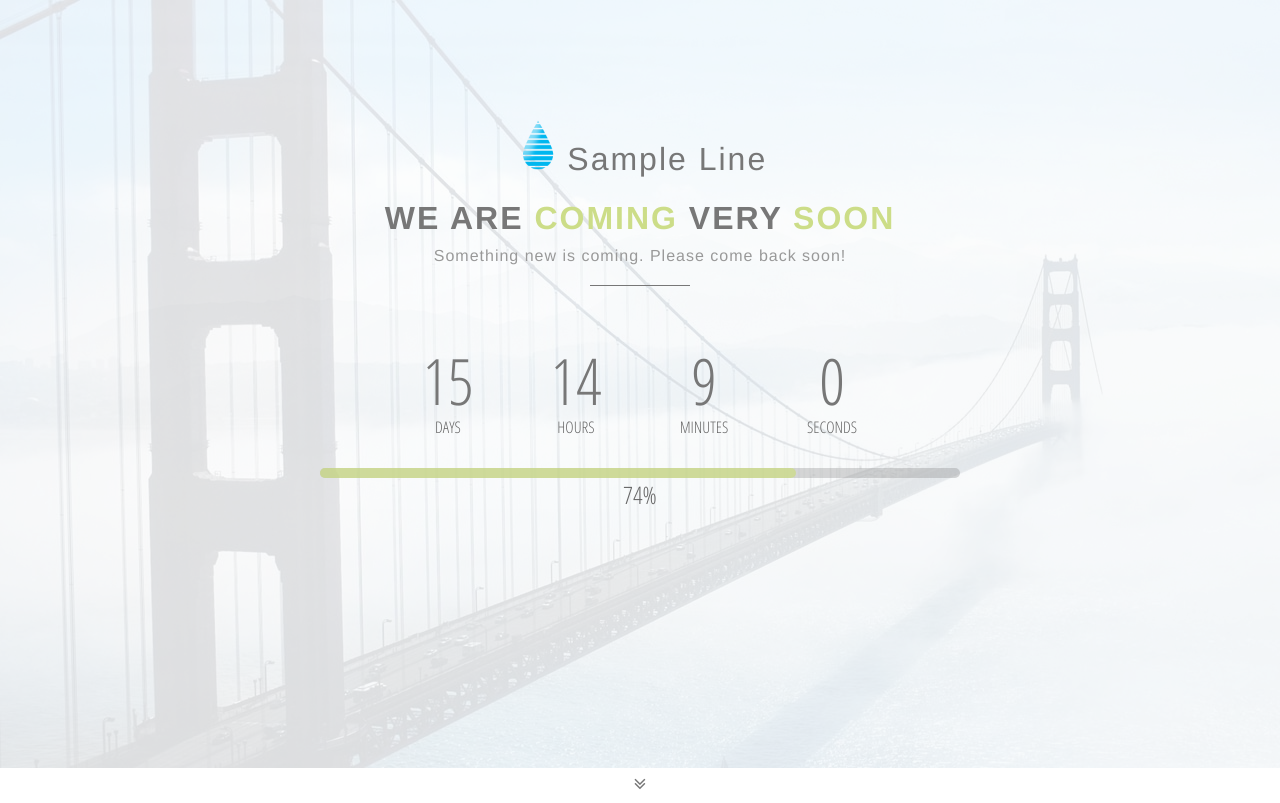
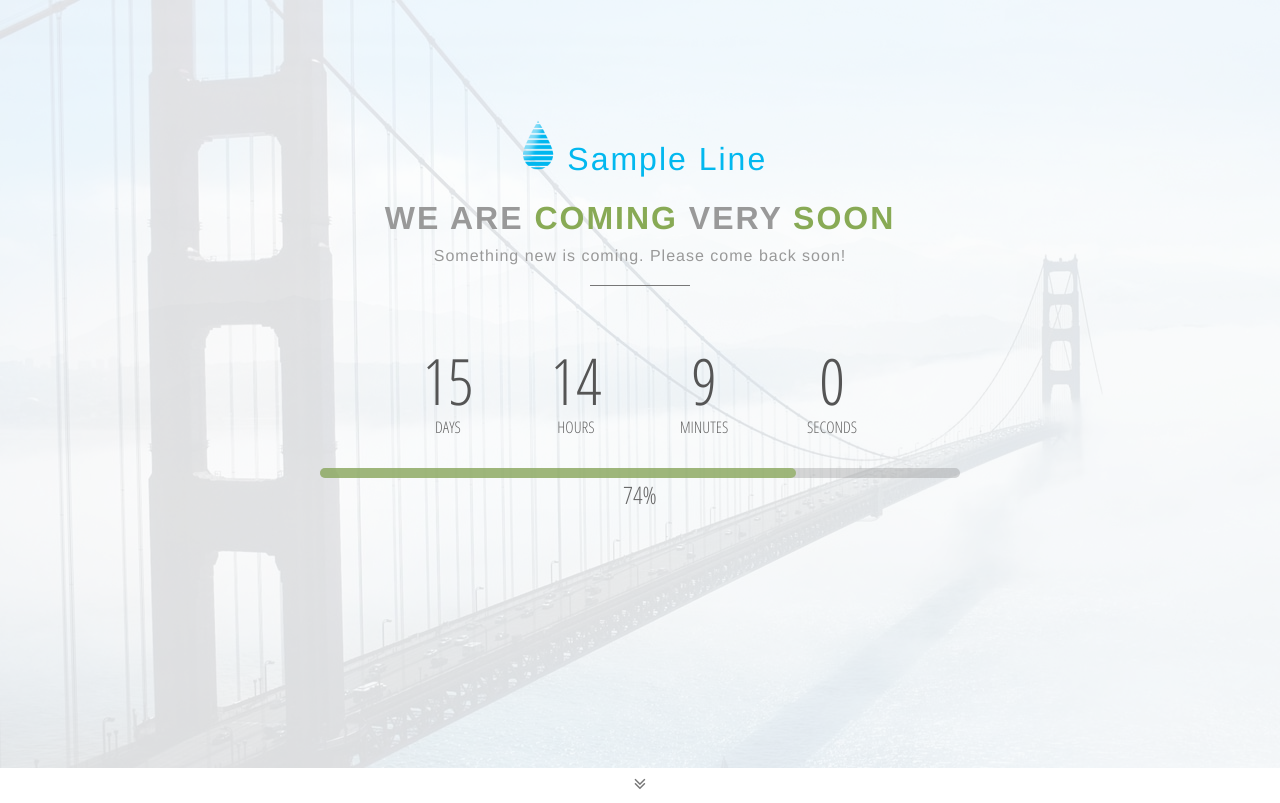
Before and after one commit to ynzkai/sample-line, a plain HTML site: page index.html in a window 1280 px wide. Shown: the top 803 px of the page. Drawn offline with Linux system fonts and the light colour scheme.

Commit message:
css
animation

```diff
--- a/css/costomize.css
+++ b/css/costomize.css
@@ -1,13 +1,13 @@
 .logo span {
-	color: #777;
+	color: #02b8ef;
 }
 
 .banner h1 {
-	color: #777;
+	color: #999;
 }
 
 .banner h1 span {
-	color: #cd8;
+	color: #8a5;
 }
 
 .banner p {
@@ -15,7 +15,7 @@
 }
 
 #countdown .number {
-	color: #777;
+	color: #555;
 }
 
 #about .items .item i,
@@ -30,7 +30,7 @@
 }
 
 #progress #passed {
-	background-color: rgba(204,221,128, 0.7);
+	background-color: rgba(136,170,85, 0.7);
 }
 
 #about h1 {
--- a/css/main.css
+++ b/css/main.css
@@ -113,7 +113,7 @@ body {
 .logo span {
 	font-family: Helvetica, arial, sans-serif;
 	font-size: 2em;
-	color: #ddd;
+	color: #999;
 	letter-spacing: 2px;
 }
 
@@ -143,7 +143,7 @@ body {
 }
 
 .banner h1 span {
-	color: #cd8;
+	color: #8a5;
 }
 
 .banner p {
@@ -168,7 +168,7 @@ body {
 }
 
 #countdown .number {
-	color: #aaa;
+	color: #555;
 	line-height: 50px;
 	font-size: 4em;
 }
@@ -199,7 +199,7 @@ body {
 	-ms-border-radius: 5px;
 	-moz-border-radius: 5px;
 	-o-border-radius: 5px;
-	background-color: rgba(204,221,128, 0.7);
+	background-color: rgba(136,170,85, 0.7);
 	height: 100%;
 	width: 0;
 }
--- a/index.html
+++ b/index.html
@@ -191,6 +191,7 @@
   <script type="text/javascript" src="js/jquery.nicescroll.min.js"></script>
   <script type="text/javascript" src="js/jquery.scrollTo.min.js"></script>
   <script type="text/javascript" src="js/jquery.easing.min.js"></script>
+  <script type="text/javascript" src="js/jquery.byscroll.js"></script>
   <script type="text/javascript" src="js/jquery.countdown.min.js"></script>
   <script type="text/javascript" src="js/jquery.validate.min.js"></script>
   <script type="text/javascript" src="js/responsiveslides.min.js"></script>
--- /dev/null
+++ b/js/jquery.byscroll.js
@@ -0,0 +1,36 @@
+/***********************************************
+ * ByScroll jQuery plugin
+ * This is a free jQuery plugin. Please feel free to use it in your projects.
+ * Licensed under MIT
+ * @author ynzkai
+ * @date: 2015/06/01
+ * @version 1.0.0
+ * http://
+ ***********************************************/
+;(function($) {
+	var clientHeight = $(window).height();
+	var items = [];
+
+	$(document).scroll(function() {
+		var item;
+		for(var i = 0; i < items.length; i++) {
+			if(items[i].ele.offset().top - $(document).scrollTop() - clientHeight < 10) {
+				if(typeof items[i].arg === 'string') {
+					items[i].ele.addClass(items[i].arg);
+				} else if(items[i].arg instanceof Function) {
+					items[i].arg.call();
+				}
+
+			}
+		}
+	});
+
+	jQuery.fn.extend({
+		listenedByScroll: function(arg) {
+							$(document).scroll();
+							if(!arg) return this;
+							items.push({ele: $(this), arg: arg});
+							return this;
+						}
+	});
+})(jQuery);
--- a/js/main.js
+++ b/js/main.js
@@ -92,4 +92,13 @@ $(document).ready(function() {
     speed: 2000,
     timeout: 5000
   });
+
+  // scroll animation
+  $("#about .items .item i").listenedByScroll("animated fadeInDown");
+  $("#about .items .item p").listenedByScroll("animated fadeInUp");
+  $("#subscribe .more-info p").listenedByScroll("animated fadeInUp");
+  $("#subscribe .form-wrapper").listenedByScroll("animated fadeInDown");
+  $("#form-wrapper").listenedByScroll("animated fadeInRight");
+  $("#contact-info > div").listenedByScroll("animated fadeInLeft");
+
 });
```
